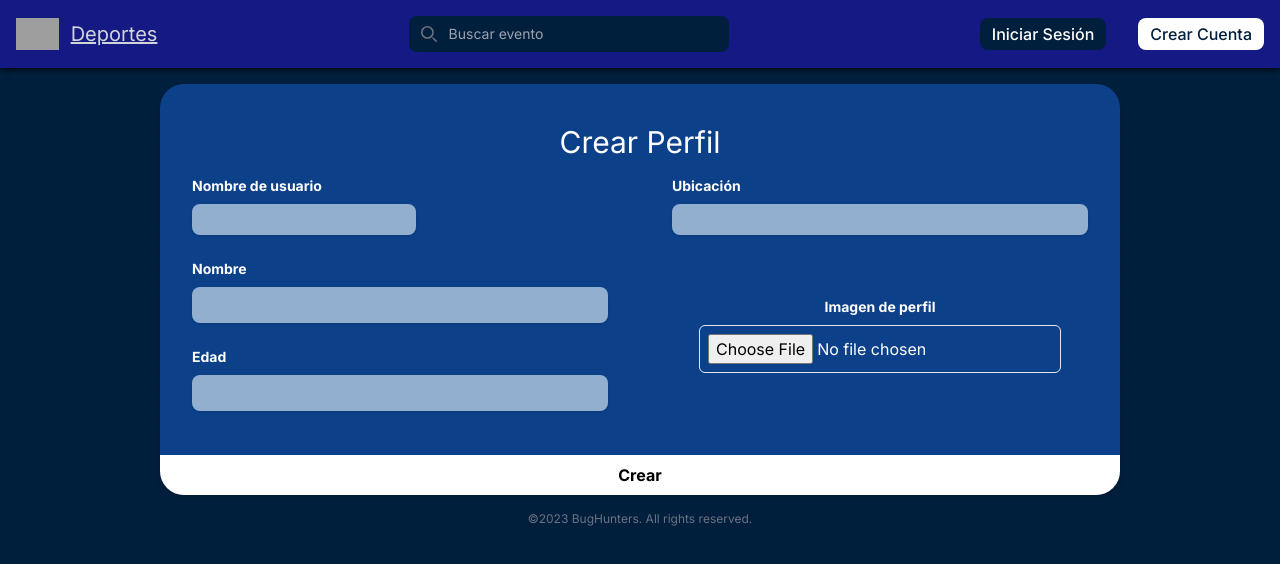
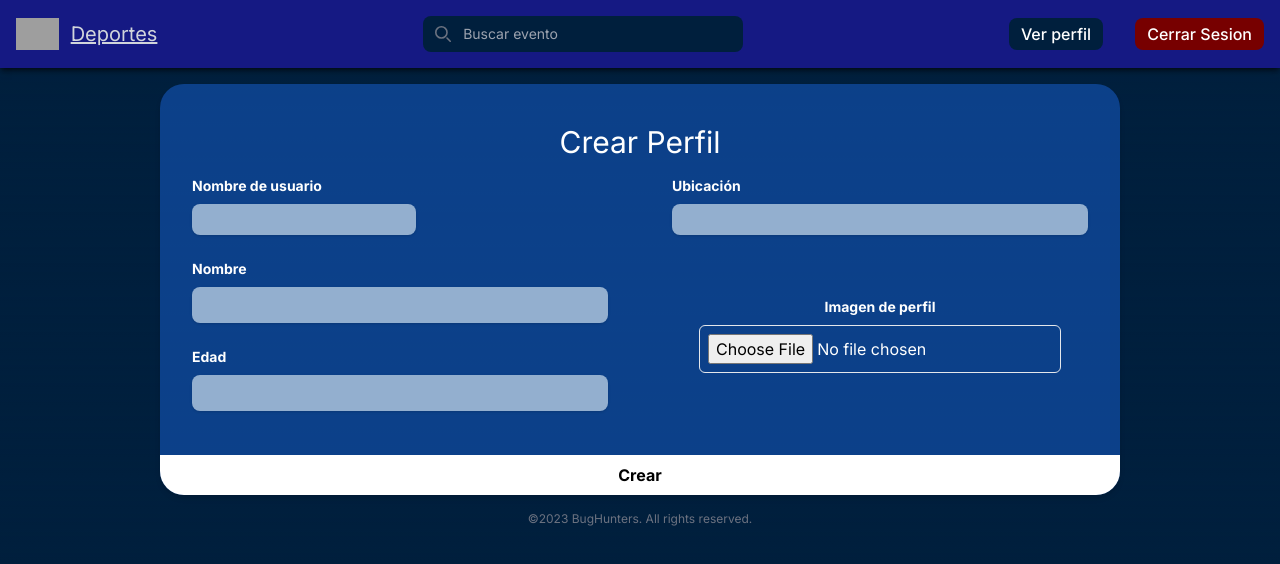
Before and after one commit to NahuelNGomez/Medalgram, a Next.js app in the folder src/frontend/medalgram/: page /createProfile in a window 1280 px wide. Shown: the top 564 px of the page. Built offline with nearby package versions, Linux system fonts and the light colour scheme; grey boxes are pictures that could not be loaded.

Commit message:
update create profile

```diff
--- a/src/frontend/medalgram/src/app/createProfile/page.tsx
+++ b/src/frontend/medalgram/src/app/createProfile/page.tsx
@@ -45,8 +45,12 @@ export default function CreateProfile() {
 
     useEffect(() => {
         if (document === undefined) return;
-        if ((document.cookie !== 'token=null' && document.cookie !== '')) {
+        if (verifyToken(document.cookie) != false) {
+            console.log("logged")
             setLogged(true);
+        } else {
+            console.log("not logged")
+            router.push("/login")
         }
     }, [])
 
--- a/src/frontend/medalgram/src/app/profile/components/ProfileInfo.tsx
+++ b/src/frontend/medalgram/src/app/profile/components/ProfileInfo.tsx
@@ -4,7 +4,7 @@ import Image from "next/image";
 import Link from "next/link";
 import EditProfileModal from "./EditProfileModal";
 
-export default function ProfileInfo({editProfile, closeEditProfile}: any) {
+export default function ProfileInfo({editProfile, closeEditProfile, userData}: any) {
 
   // Hacer get del perfil
   return (
@@ -22,10 +22,10 @@ export default function ProfileInfo({editProfile, closeEditProfile}: any) {
           Información de perfil
         </h3>
         <div>
-          <p className="text-xl">Lionel Messi</p>
-          <p className="text-xl">23 años</p>
+          <p className="text-xl">{userData !== null ? userData.name : "Cargando"}</p>
+          <p className="text-xl">{userData !== null ? userData.age + " años": "Cargando"}</p>
           <p className="text-xl">
-            Buenos Aires, Argentina
+          {userData !== null ? userData.location : "Cargando"}
           </p>
         </div>
       </div>
--- a/src/frontend/medalgram/src/app/profile/page.tsx
+++ b/src/frontend/medalgram/src/app/profile/page.tsx
@@ -9,6 +9,7 @@ import NavegationBarLogged from "@/components/NavegationBarLogged";
 import AddResultModal from "./components/AddResultModal";
 import { useRouter } from "next/navigation";
 import { verifyToken } from "@/objects/mocks/functions";
+import { data } from "autoprefixer";
 
 export default function Sports() {
   // Hacer get del perfil
@@ -17,6 +18,7 @@ export default function Sports() {
   const [modalProfile, setModalProfile] = useState(false);
   const [modalNewResult, setModalNewResult] = useState(false);
   const [loading, setLoading] = useState(true);
+  const [userData, setUserData] = useState(null);
   const router = useRouter();
 
   const closeEditProfile = () => {
@@ -36,9 +38,12 @@ export default function Sports() {
   }
 
   useEffect(() => {
-    if (document === undefined) return;
+    if (document === undefined) {
+    };
     if (verifyToken(document.cookie)) {
       setLogged(true);
+    } else {
+      router.push("/login")
     }
   }, [])
 
@@ -48,7 +53,7 @@ export default function Sports() {
       return
     };
     fetch('https://grupo-3.2023.tecnicasdedisenio.com.ar/api/api/runners/' + verifyToken(document.cookie))
-      .then(response => response.json())
+      .then(response => response.json()).then(data => setUserData(data))
       .catch(error => {
         router.push("/createProfile")
         console.log("No hay datos del usuario - debe crearse un perfil")
@@ -69,7 +74,7 @@ export default function Sports() {
             </div>
             <div className="grid grid-cols-6 pl-[130px] pr-[30px] gap-[30px]">
               <div className="col-span-4 grid grid-rows-2 gap-[30px]">
-                <ProfileInfo editProfile={editProfile} closeEditProfile={closeEditProfile} />
+                <ProfileInfo editProfile={editProfile} closeEditProfile={closeEditProfile} userData={userData} />
                 <LastResults newResult={newResult} closeNewResult={closeNewResult} />
               </div>
               <ConfirmResults />
--- a/src/frontend/medalgram/src/objects/mocks/functions.tsx
+++ b/src/frontend/medalgram/src/objects/mocks/functions.tsx
@@ -10,7 +10,8 @@ export function verifyToken(string : String) {
         if (name !== null) {
             token = value;
             console.log(token)
-            return token
+            if (token !== "null" && token !== "")
+                return token
         }
       }
     return false;
```
